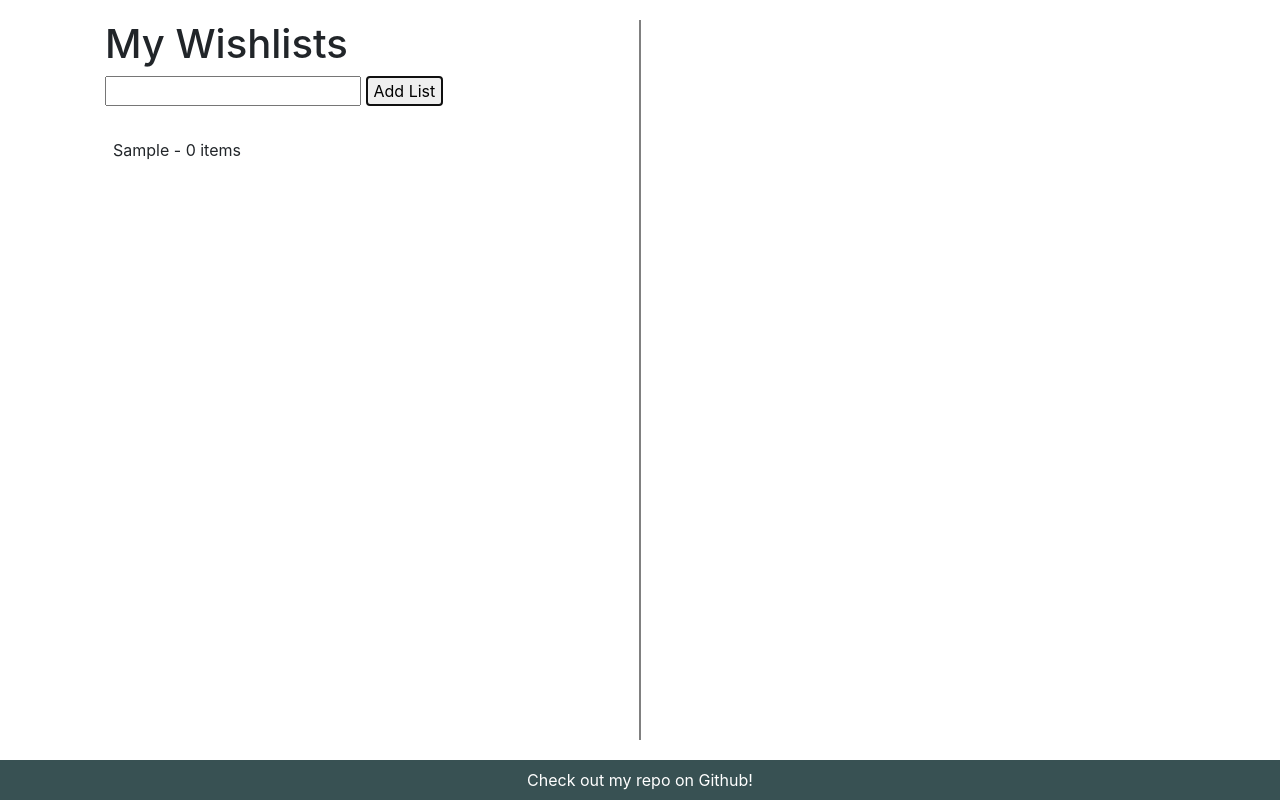
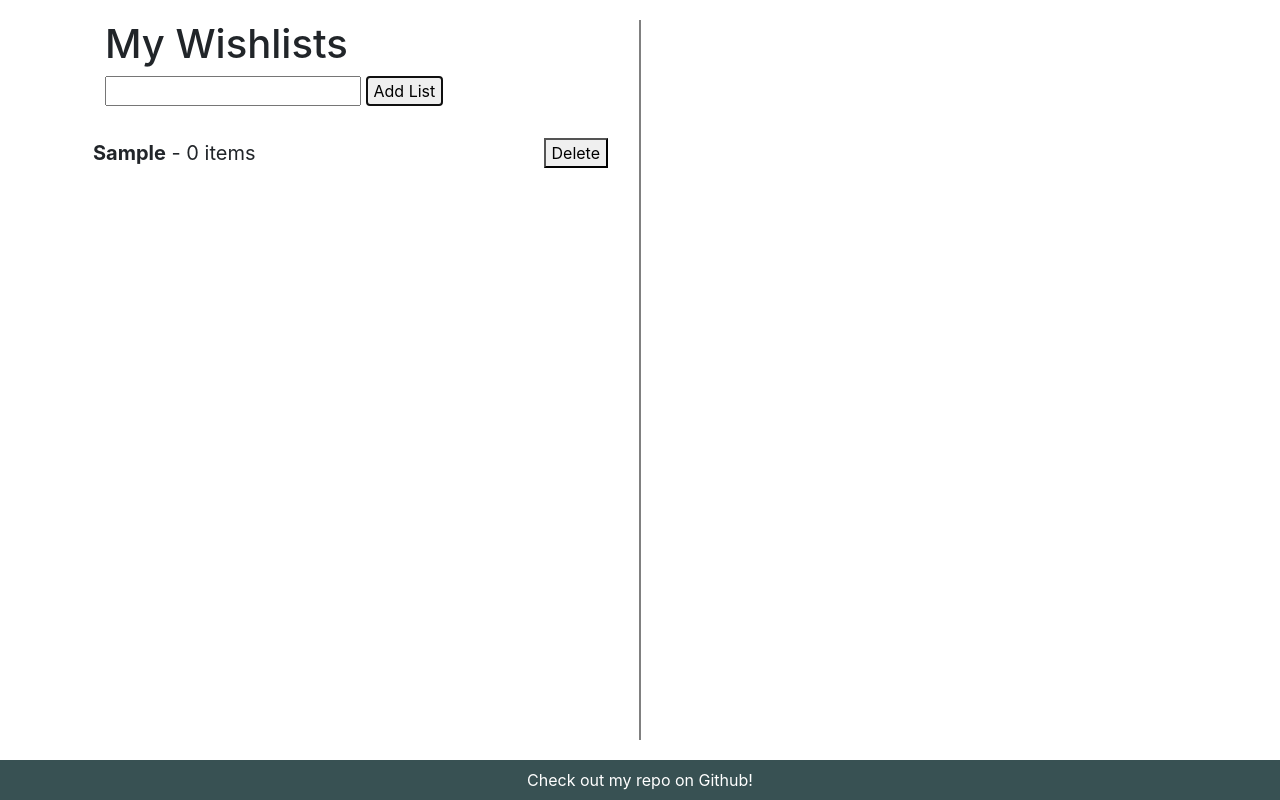
Before and after one commit to geogor37/creative-project-3, a plain HTML site: page index.html in a window 1280 px wide. Both pictures are taken after typing "Sample" into the empty fields and a click on the button "Add List". Drawn offline with nearby package versions, Linux system fonts and the light colour scheme.

Commit message:
Added the ability to delete lists and items

```diff
--- a/index.html
+++ b/index.html
@@ -22,8 +22,10 @@
           </form>
         </div>
         <br>
-        <div v-for="list in lists" class="row wishlist" v-bind:class="{ selected: list === selectedList }" @click="toggleSelectedList(list)">
-          <p>{{ list.name }} - {{ list.items.length }} items</p>
+        <h4 v-show="lists.length === 0" style="font-style: italic">You have no wishlists! Add one to get started.</h4>
+        <div v-for="list in lists" class="wishlist" v-bind:class="{ selected: list === selectedList }" @click="toggleSelectedList(list)">
+          <p><b>{{ list.name }}</b> - {{ list.items.length }} items</p>
+          <button @click.stop="deleteList(list)">Delete</button>
         </div>
       </div>
       <div class="col-sm ">
@@ -37,9 +39,12 @@
           </form>
         </div>
         <br>
-        <div v-for="item in selectedList.items" class="row">
-          <p>{{ item }}</p>
-        </div>
+        <ul>
+          <li v-for="item in selectedList.items" class="wishlist">
+            <p>{{ item }}</p>
+            <button @click.stop="deleteItem(item)">Delete</button>
+          </li>
+        </ul>
       </div>
     </div>
   </div>
--- a/script.js
+++ b/script.js
@@ -13,6 +13,12 @@ var app = new Vue({
         this.newListName = '';
       }
     },
+    deleteList(list) {
+      if (list === this.selectedList) {
+        this.selectedList = {};
+      }
+      this.lists.splice(this.lists.indexOf(list), 1);
+    },
     toggleSelectedList(list) {
       if (list === this.selectedList) {
         this.selectedList = {};
@@ -21,8 +27,13 @@ var app = new Vue({
       }
     },
     addItemToList() {
-      this.selectedList.items.push(this.newItemName);
-      this.newItemName = '';
+      if (this.newItemName.trim().length > 0) {
+        this.selectedList.items.push(this.newItemName);
+        this.newItemName = '';
+      }
     },
+    deleteItem(item) {
+      this.selectedList.items.splice(this.selectedList.items.indexOf(item), 1);
+    }
   },
 });
--- a/styles.css
+++ b/styles.css
@@ -54,8 +54,20 @@ body {
   vertical-align: center;
 }
 
+.wishlist > * {
+  margin: auto 0;
+  display: inline-block;
+}
+
 .wishlist > p {
-  margin: auto 0;
+  font-size: 20px;
+}
+
+.wishlist > button {
+  margin-left: 8px;
+  margin-right: 8px;
+  height: auto;
+  float: right;
 }
 
 .wishlist:hover {
```
